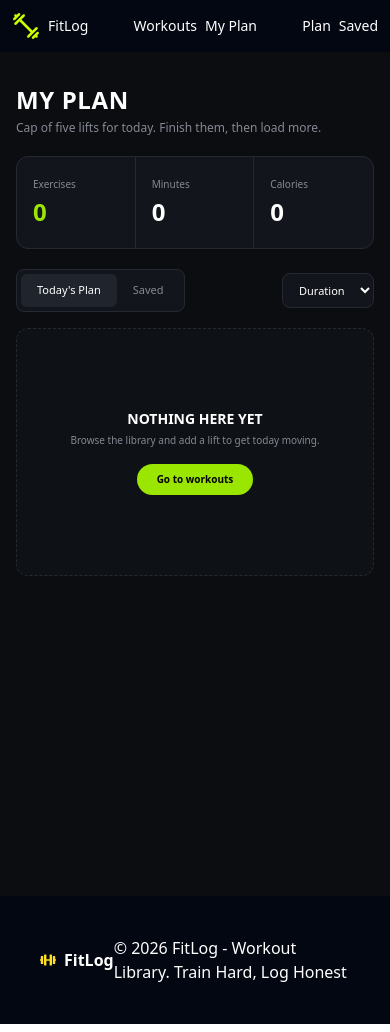
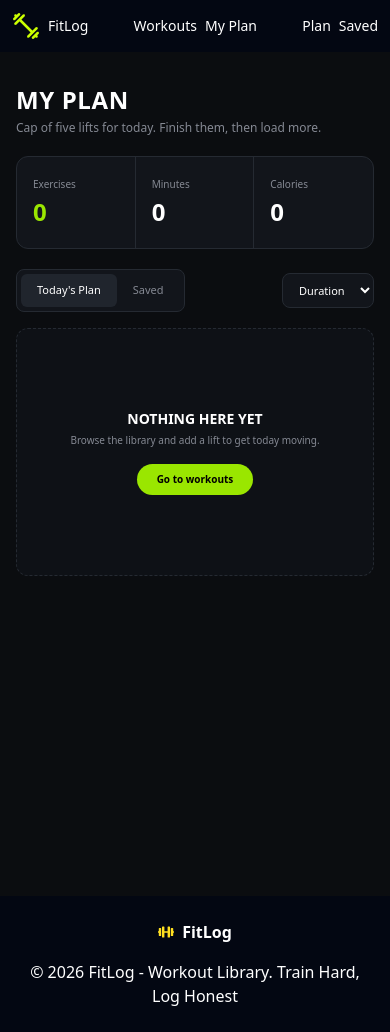
Before and after one commit to toufiq-tech/Fit-Log, a Next.js app: page /myplan in a window 390 px wide. Built offline with nearby package versions, Linux system fonts and the light colour scheme.

Commit message:
Footer Responsive Done

```diff
--- a/src/app/components/Footer.tsx
+++ b/src/app/components/Footer.tsx
@@ -3,12 +3,12 @@ import { FaDumbbell } from "react-icons/fa";
 
 const Footer = () => {
     return (
-        <div className='bg-gray-950 text-white py-10 px-10 flex justify-between items-center'>
+        <div className='bg-gray-950 text-white py-6 sm:py-10 px-4 sm:px-6 md:px-10 flex flex-col sm:flex-row justify-between items-center gap-4 sm:gap-0'>
             <div className='flex items-center space-x-2'>
               <FaDumbbell className='text-yellow-300' />
               <h1 className='text-white text-[16px] font-bold'>FitLog</h1>
             </div>
-            <div>
+            <div className='text-center sm:text-right'>
                 <p> © 2026 FitLog - Workout Library. Train Hard, Log Honest</p>
             </div>
         </div>
```
